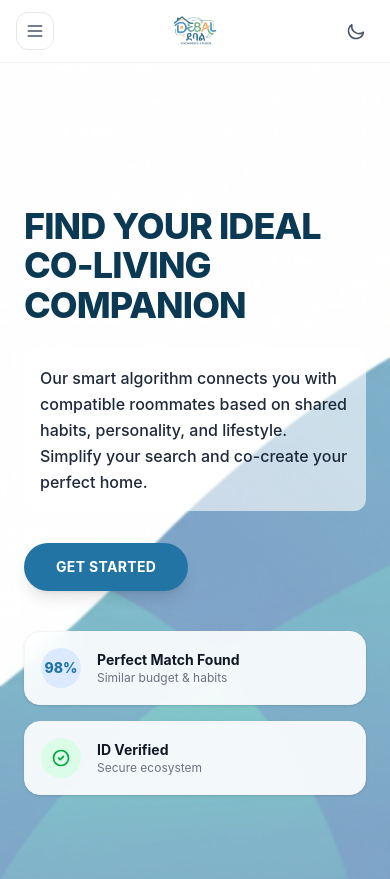
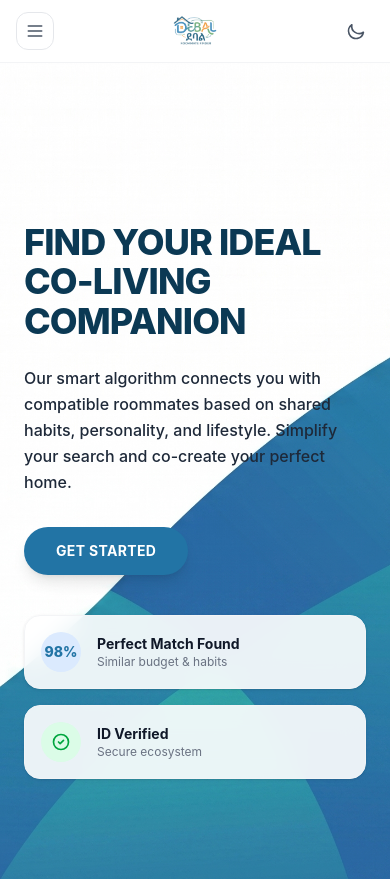
Before and after one commit to Natnael9/Debal, a React (Vite) app in the folder frontend/: page / in a window 390 px wide. Shown: the top 879 px of the page. Built offline with nearby package versions, Linux system fonts and the light colour scheme; no server answers.

Commit message:
style(landing): remove mobile blur backdrop overlay and paragraph background box

```diff
--- a/frontend/src/pages/LandingPage.jsx
+++ b/frontend/src/pages/LandingPage.jsx
@@ -66,8 +66,6 @@ const LandingPage = () => {
         className="relative min-h-screen bg-white overflow-hidden flex flex-col justify-center bg-cover bg-no-repeat bg-center"
         style={{ backgroundImage: `url(${bgImage})` }}
       >
-        <div className="absolute inset-0 bg-white/40 backdrop-blur-[1px] md:bg-transparent"></div>
-
         <div className="relative z-10 w-full max-w-7xl mx-auto px-6 pt-20 pb-12 md:px-16 lg:px-24 flex flex-col lg:flex-row items-center justify-between h-full">
 
           <div className="max-w-2xl w-full relative z-20">
@@ -82,7 +80,7 @@ const LandingPage = () => {
 
             <FadeInSection delay={200}>
               {/* SUBHEADLINE */}
-              <p className="text-base sm:text-lg text-gray-800 md:text-gray-700 max-w-lg mb-8 leading-relaxed font-medium bg-white/60 md:bg-transparent p-4 md:p-0 rounded-xl">
+              <p className="text-base sm:text-lg text-gray-800 md:text-gray-700 max-w-lg mb-8 leading-relaxed font-medium">
                 Our smart algorithm connects you with compatible roommates based on
                 shared habits, personality, and lifestyle. Simplify your search and
                 co-create your perfect home.
```
